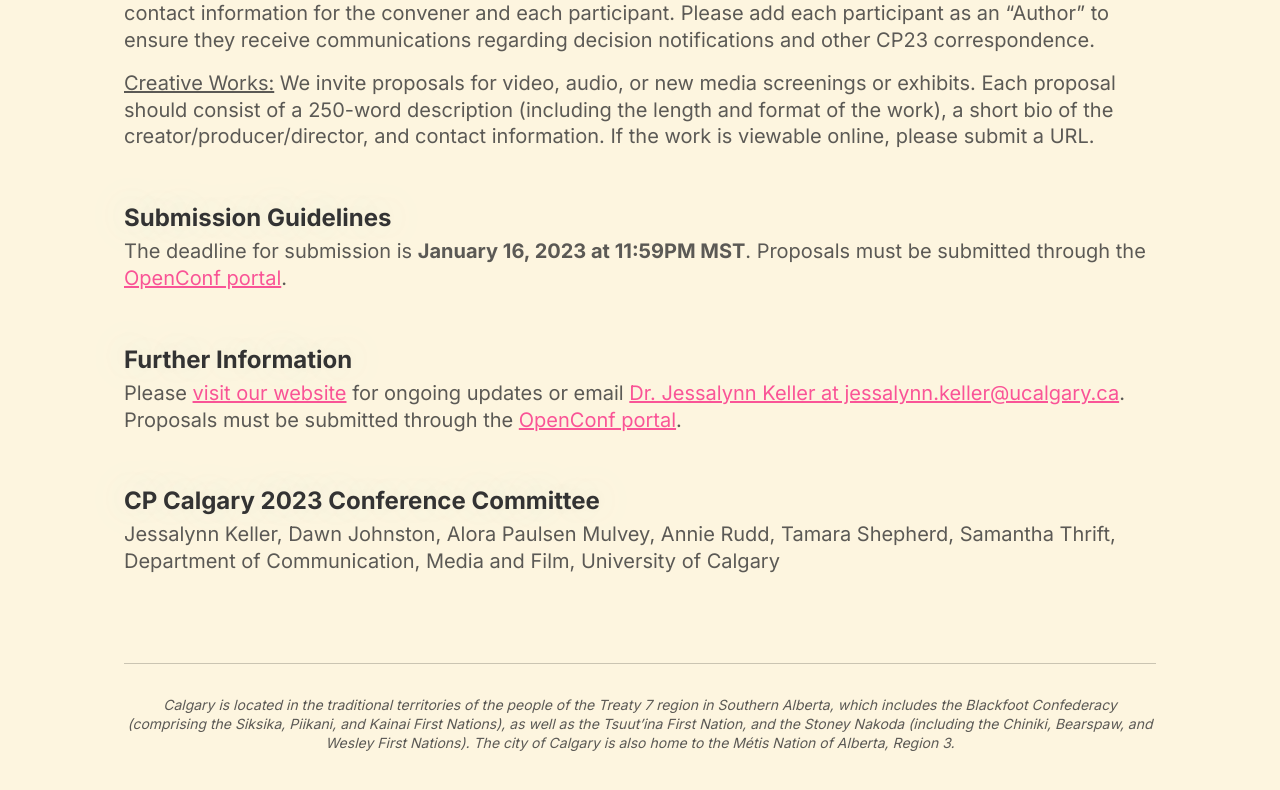
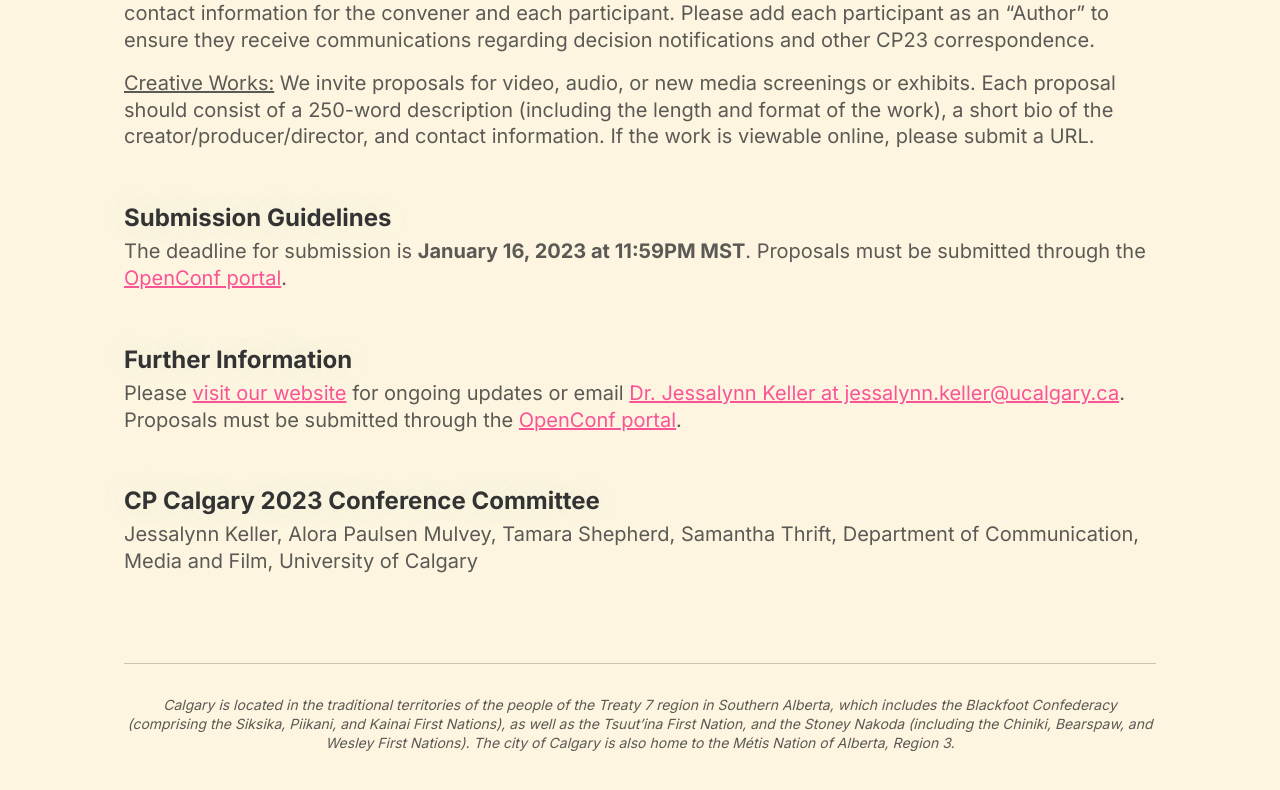
Before and after one commit to LMulvey/cp23, a Next.js app: page /call-for-papers in a window 1280 px wide. Shown: the part 2068-2858 px from the top of the page. Built offline with nearby package versions, Linux system fonts and the light colour scheme; a web font is replaced by a local one.

Commit message:
fix: copy changes to organizers

```diff
--- a/src/pages/call-for-papers.tsx
+++ b/src/pages/call-for-papers.tsx
@@ -325,9 +325,9 @@ const CallForPapers: NextPage = () => {
             }}
             variants={contentVariants}
           >
-            Jessalynn Keller, Dawn Johnston, Alora Paulsen Mulvey, Annie Rudd,
-            Tamara Shepherd, Samantha Thrift, Department of Communication, Media
-            and Film, University of Calgary
+            Jessalynn Keller, Alora Paulsen Mulvey, Tamara Shepherd, Samantha
+            Thrift, Department of Communication, Media and Film, University of
+            Calgary
           </Content>
         </>
       ) : (
--- a/src/pages/index.tsx
+++ b/src/pages/index.tsx
@@ -47,9 +47,9 @@ const Home: NextPage = () => {
       </Content>
       <Content variants={contentVariants}>
         <strong>Console-ing Passions 2023</strong> is organized by Jessalynn
-        Keller, Dawn Johnston, Alora Paulsen Mulvey, Annie Rudd, Tamara Shepherd
-        and Samantha Thrift from the Department of Communication, Media and Film
-        at the University of Calgary.
+        Keller, Alora Paulsen Mulvey, Tamara Shepherd and Samantha Thrift from
+        the Department of Communication, Media and Film at the University of
+        Calgary.
       </Content>
       <Heading variants={commonAnimationVariants}>
         We look forward{' '}
```
